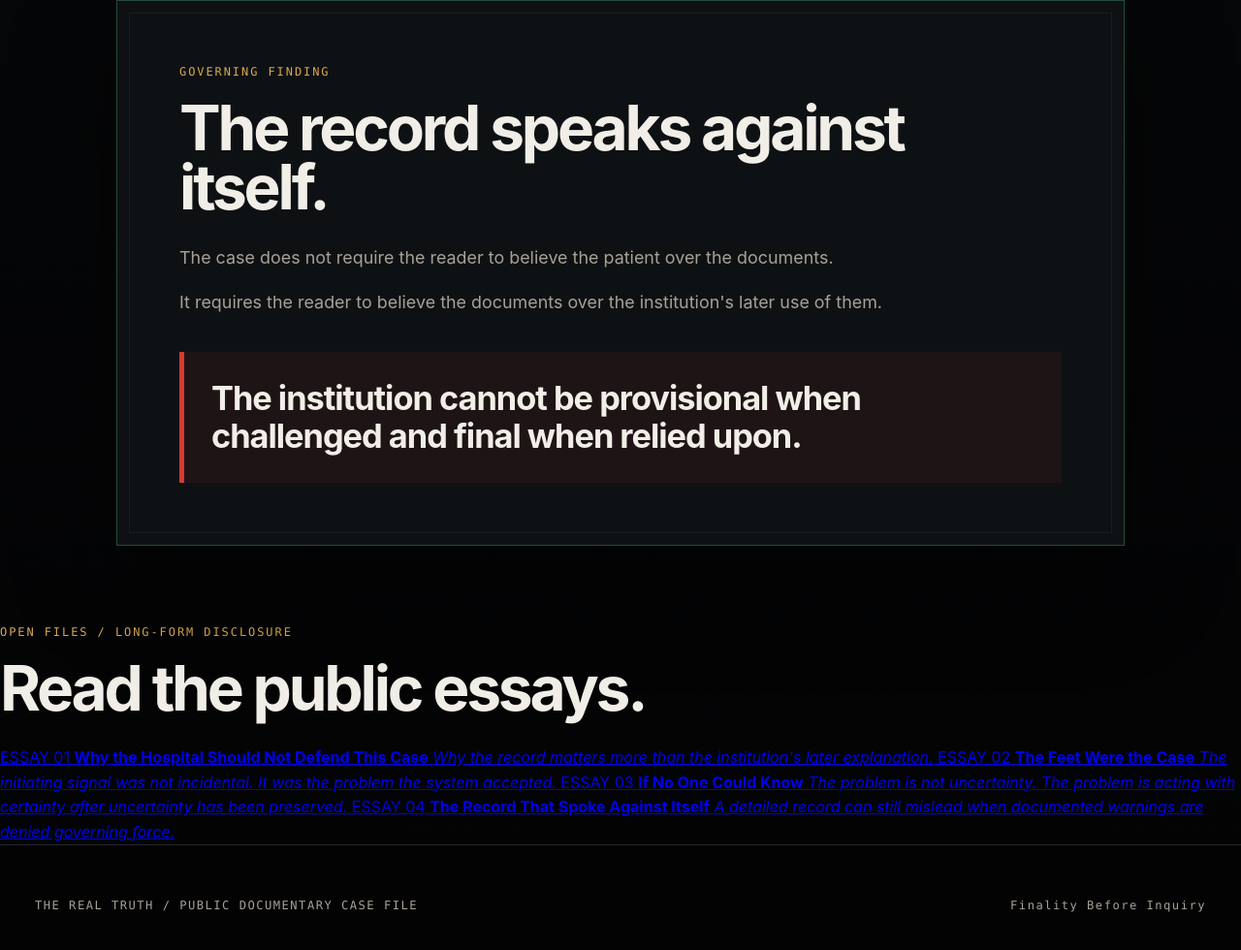
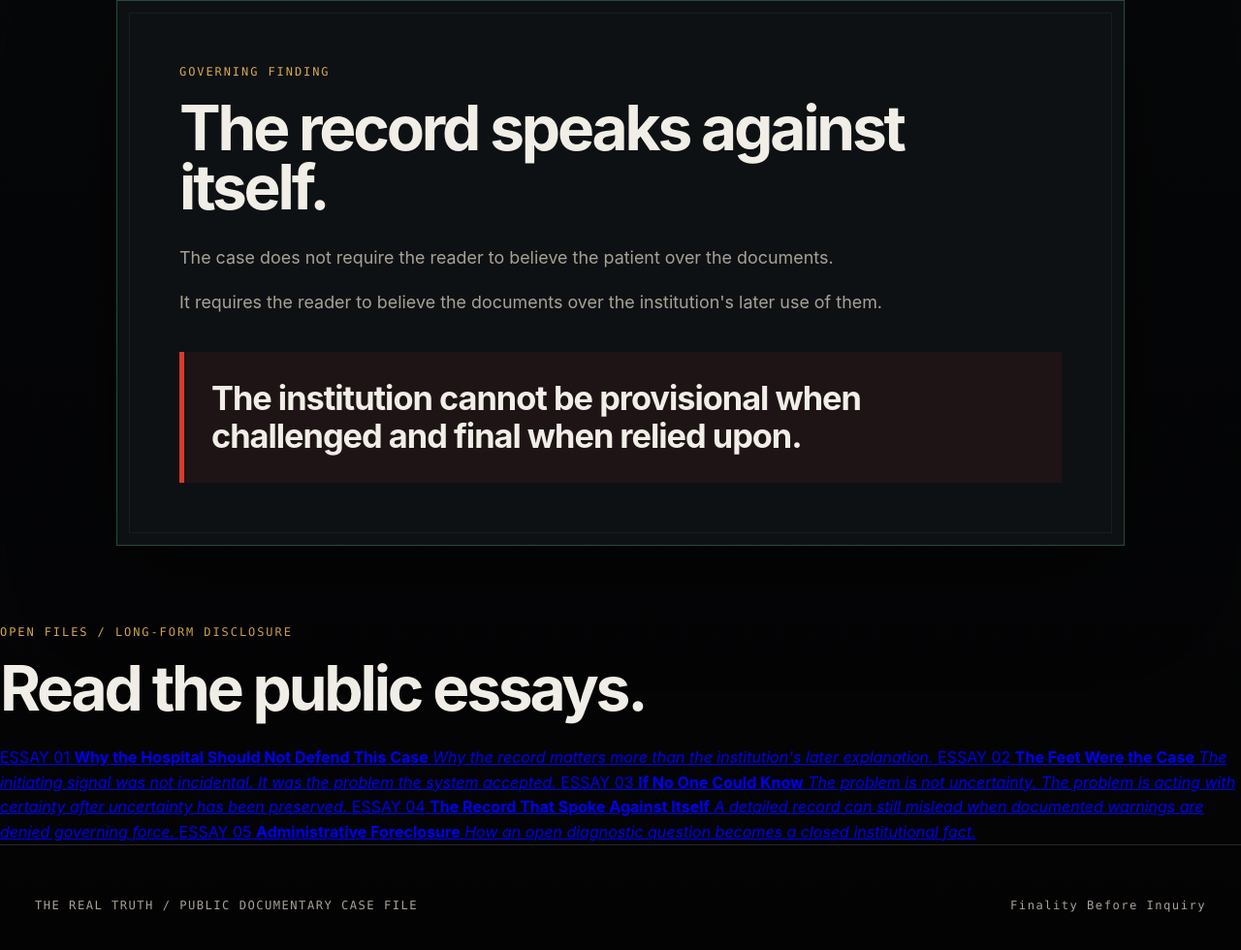
Before and after one commit to TitanicParker/the-real-truth, a plain HTML site: page index.html in a window 1280 px wide. Shown: the part 3159-4139 px from the top of the page at 97% size. Drawn offline with Linux system fonts and the light colour scheme.

Commit message:
Link fifth essay from homepage

```diff
--- a/index.html
+++ b/index.html
@@ -188,6 +188,11 @@
           <strong>The Record That Spoke Against Itself</strong>
           <em>A detailed record can still mislead when documented warnings are denied governing force.</em>
         </a>
+        <a class="essay-link-card" href="essays/administrative-foreclosure.html">
+          <span>ESSAY 05</span>
+          <strong>Administrative Foreclosure</strong>
+          <em>How an open diagnostic question becomes a closed institutional fact.</em>
+        </a>
       </div>
     </section>
   </main>
```
